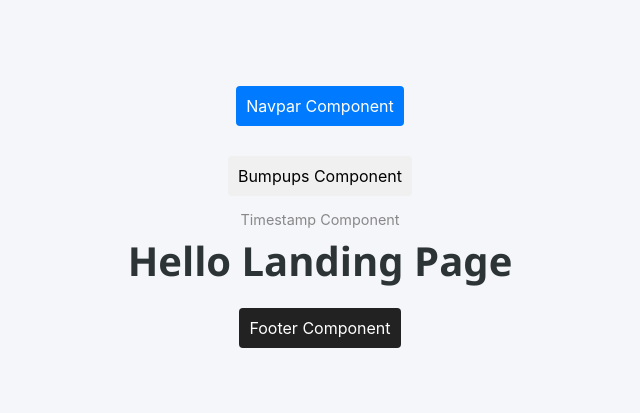
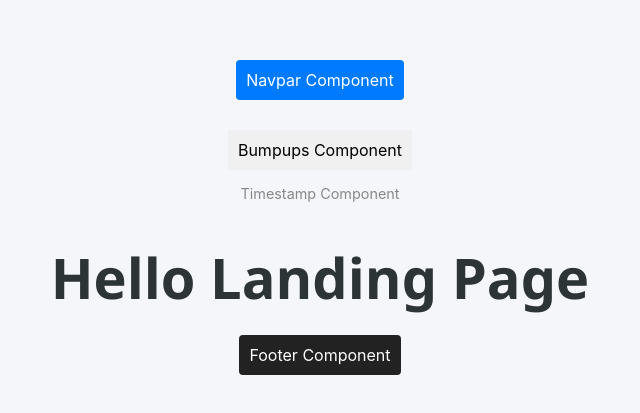
Before and after one commit to malekhamoud/myreactapp, a React (Create React App) app: page / in a window 1280 px wide. Shown: the part 183-596 px from the top of the page, without its empty margins (320-960 px from the left). Built offline with nearby package versions, Linux system fonts and the light colour scheme.

Commit message:
coponent rendard

```diff
--- a/src/unAuth/landingpage.css
+++ b/src/unAuth/landingpage.css
@@ -5,11 +5,14 @@
   justify-content: center;
   min-height: 100vh;
   background: #f5f6fa;
+  width: 100vw;
+  box-sizing: border-box;
+  padding: 0 2rem;
 }
 
 .landing-container h1 {
   color: #2d3436;
-  font-size: 2.5rem;
+  font-size: 3.5rem;
   font-family: 'Segoe UI', Tahoma, Geneva, Verdana, sans-serif;
-  margin: 0;
+  margin: 2rem 0 0 0;
 }
```
